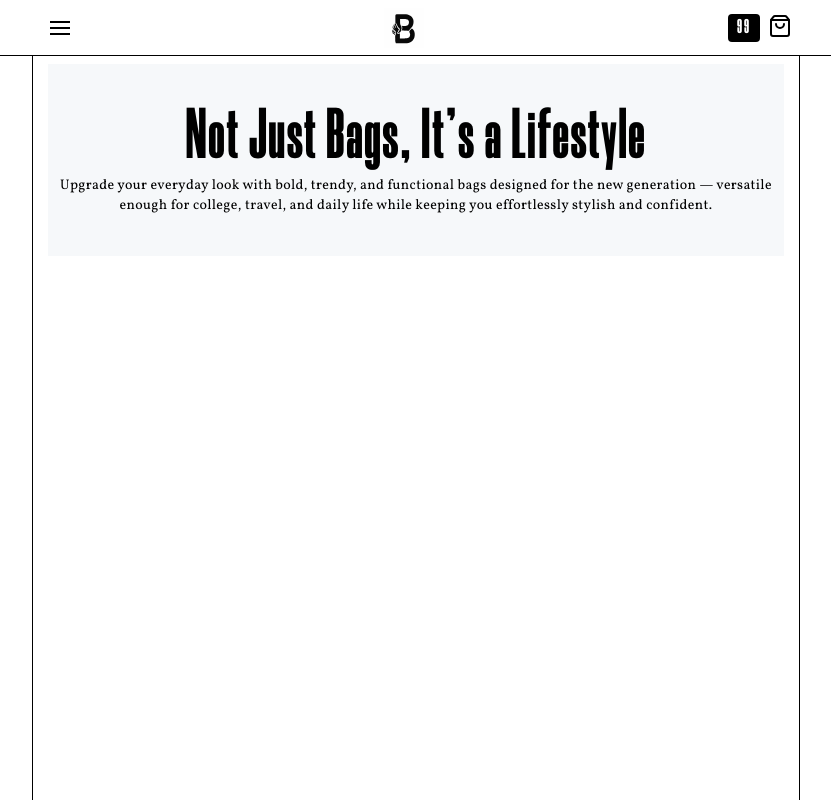
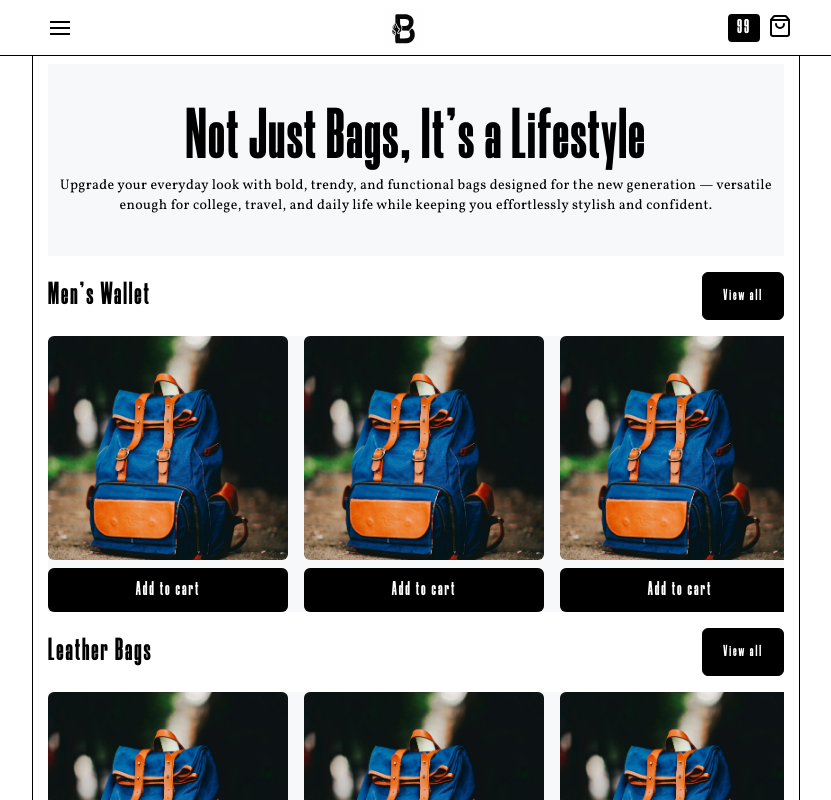
Before and after one commit to OfficialSubham/bondstore, a React (Vite) app: page / in a window 1280 px wide. Shown: the top 800 px of the page, without its empty margins (224-1055 px from the left). Built offline with nearby package versions, Linux system fonts and the light colour scheme; a web font is replaced by a local one.

Commit message:
Created the categories of products

```diff
--- a/package.json
+++ b/package.json
@@ -14,6 +14,7 @@
     "lucide-react": "^0.539.0",
     "react": "^18.3.1",
     "react-dom": "^18.3.1",
+    "react-router-dom": "^7.8.1",
     "tailwindcss": "^4.1.12"
   },
   "devDependencies": {
--- a/src/App.tsx
+++ b/src/App.tsx
@@ -1,22 +1,23 @@
-import Container from "./components/container";
-import HeroSection from "./components/heroSection";
+import { Route, BrowserRouter as Router, Routes } from "react-router-dom";
+import Navbar from "./components/navbar";
+import Home from "./pages/Home";
 import Loading from "./components/loading";
-import Navbar from "./components/navbar";
 
 function App() {
   return (
-    <div className="relative h-[100vh] w-[100vw] min-w-screen min-h-screen">
-      <Navbar />
-      <div className="md:max-w-3xl mx-auto absolute inset-0 h-full w-full">
-        <div className="absolute inset-y-0 top-14 left-2 lg:left-0 w-px bg-black "></div>
-        <div className="absolute top-14 lg:right-0 inset-y-0 right-2 w-px bg-black"></div>
-      </div>
-      <Loading loading={false} />
-      <Container>
-        <div className="h-full w-full ">
-          <HeroSection />
-        </div>
-      </Container>
+    <div className="relative w-full min-h-scren">
+      <Router>
+        <Navbar />
+        <Loading loading={false} />
+        <Routes>
+          <Route path="/" element={<Home />} />
+        </Routes>
+        <footer className="w-full h-40 bg-black mt-4">
+          <div className="text-center max-w-3xl text-white mx-auto h-full">
+            Hello world
+          </div>
+        </footer>
+      </Router>
     </div>
   );
 }
--- /dev/null
+++ b/src/components/category.tsx
@@ -0,0 +1,45 @@
+import { useNavigate } from "react-router-dom";
+import Product from "./product";
+
+const Category = ({
+  categoryName,
+  categoryType,
+}: {
+  categoryName: string;
+  categoryType: string;
+}) => {
+  const navigate = useNavigate();
+  const arr = [1, 2, 3, 4, 5, 6, 7, 8, 9];
+  return (
+    <div className="w-full h-85 flex tracking-[2px] font-morganite flex-col gap-4">
+      <div className="w-full flex justify-between">
+        <h1 className="font-bold text-[32px]">{categoryName}</h1>
+        <button
+          className="bg-black text-white rounded-md hover:bg-transparent border border-black hover:text-black transition-all duration-300 px-5 py-2 "
+          onClick={() => {
+            navigate(`/${categoryType}`);
+          }}
+        >
+          View all
+        </button>
+      </div>
+      <div className="flex-1 snap-x flex gap-4 overflow-x-scroll bg-slate-300/18 w-full items-center">
+        {arr.slice(0, 4).map((cat) => {
+          return <Product key={cat} />;
+        })}
+        {arr.length > 4 && (
+          <button
+            className="bg-black border text-white rounded-md hover:bg-transparent shrink-0 border-black hover:text-black transition-all duration-300 px-5 py-2 "
+            onClick={() => {
+              navigate(`/${categoryType}`);
+            }}
+          >
+            View all
+          </button>
+        )}
+      </div>
+    </div>
+  );
+};
+
+export default Category;
--- a/src/components/container.tsx
+++ b/src/components/container.tsx
@@ -1,7 +1,7 @@
 const Container = ({ children }: { children: React.ReactNode }) => {
   return (
-    <div className="flex flex-col pt-14 max-w-3xl inset-0 mx-auto absolute">
-      <div className="w-full h-full px-4 pt-2">{children}</div>
+    <div className="pt-14 h-full max-w-3xl mx-auto">
+      <div className="pt-2 px-4 flex flex-col gap-4 relative">{children}</div>
     </div>
   );
 };
--- a/src/components/loading.tsx
+++ b/src/components/loading.tsx
@@ -1,7 +1,7 @@
 const Loading = ({ loading }: { loading: boolean }) => {
   return (
     loading && (
-      <div className="w-screen h-screen relative z-100">
+      <div className="w-screen h-screen bg-white fixed z-100">
         <div
           style={{
             position: "absolute",
--- /dev/null
+++ b/src/components/menu.tsx
@@ -0,0 +1,13 @@
+const Menu = ({ menuOpen }: { menuOpen: boolean }) => {
+  return (
+    <div
+      className="absolute top-14 h-screen w-[60vw] md:w-80 border-r border-e-neutral-700 bg-white duration-300 transition-discrete"
+      style={{
+        translate: menuOpen ? "0%" : "-100%",
+        transition: "translate 0.3s ease-in-out",
+      }}
+    ></div>
+  );
+};
+
+export default Menu;
--- a/src/components/navbar.tsx
+++ b/src/components/navbar.tsx
@@ -1,22 +1,17 @@
 import { ShoppingBag } from "lucide-react";
 import { useState } from "react";
+import Menu from "./menu";
 
 const Navbar = () => {
   const [menuOpen, setMenuOpen] = useState(false);
   return (
-    <div className="w-full fixed z-20 h-14 border-b border-b-line/20">
-      <div
-        className="absolute top-14 h-screen w-[60vw] md:w-80 border-r border-e-neutral-700 duration-300 transition-discrete"
-        style={{
-          translate: menuOpen ? "0%" : "-100%",
-          transition: "translate 0.3s ease-in-out",
-        }}
-      ></div>
+    <div className="w-full fixed z-20 bg-white h-14 border-b border-b-line/20">
+      <Menu menuOpen={menuOpen} />
 
       <div className="absolute h-px w-full bg-line/20"></div>
       <div className="h-full flex items-center justify-between w-full max-w-3xl mx-auto px-2">
         <div
-          className="flex flex-col h-full gap-1 w-10 items-center justify-center z-20 bg-white"
+          className="flex flex-col h-full gap-1 w-10 items-center justify-center"
           onClick={() => setMenuOpen((m) => !m)}
         >
           <div
@@ -51,7 +46,7 @@ const Navbar = () => {
             className="bg-black h-0.5 w-5"
           ></div>
         </div>
-        <div className="h-10 w-10 bg-amber-200">
+        <div className="h-10 w-10">
           <img src="/logo1.svg" className="w-full h-full" />
         </div>
         <div className="flex gap-2">
--- /dev/null
+++ b/src/components/product.tsx
@@ -0,0 +1,18 @@
+const Product = () => {
+  return (
+    <div className="h-full snap-center w-60 mx-auto shrink-0 flex justify-center flex-col gap-2">
+      <div className="h-40 flex-1 rounded-md w-full">
+        <img
+          src="/tempImages/imag.jpeg"
+          alt="this is alt"
+          className="h-full w-full object-cover rounded-md"
+        />
+      </div>
+      <button className="bg-black text-white rounded-md hover:bg-transparent hover:border border-black hover:text-black transition-all duration-300 px-5 py-2 font-morganite text-xl tracking-widest ">
+        Add to cart
+      </button>
+    </div>
+  );
+};
+
+export default Product;
--- /dev/null
+++ b/src/pages/Home.tsx
@@ -0,0 +1,51 @@
+import HeroSection from "../components/heroSection";
+import Category from "../components/category";
+import Container from "../components/container";
+
+const Home = () => {
+  const category = [
+    {
+      categoryName: "Men's Wallet",
+      categoryType: "#",
+    },
+    {
+      categoryName: "Leather Bags",
+      categoryType: "#",
+    },
+    {
+      categoryName: "Imported Bags",
+      categoryType: "#",
+    },
+    {
+      categoryName: "Hand Clutch",
+      categoryType: "#",
+    },
+    {
+      categoryName: "Men's Side Bag",
+      categoryType: "#",
+    },
+  ];
+
+  return (
+    <>
+      <div className="mx-auto md:max-w-3xl fixed inset-0 h-full w-full">
+        <div className="absolute inset-y-0 top-14 left-2 lg:left-0 w-px bg-black "></div>
+        <div className="absolute top-14 lg:right-0 inset-y-0 right-2 w-px bg-black"></div>
+      </div>
+
+      <Container>
+        <HeroSection />
+        {category.map((cat) => {
+          return (
+            <Category
+              categoryName={cat.categoryName}
+              categoryType={cat.categoryType}
+            />
+          );
+        })}
+      </Container>
+    </>
+  );
+};
+
+export default Home;
```
Also changed, not shown: public/tempImages/imag.jpeg (added), 1 other file (tests, documents, lock files or other folders).
